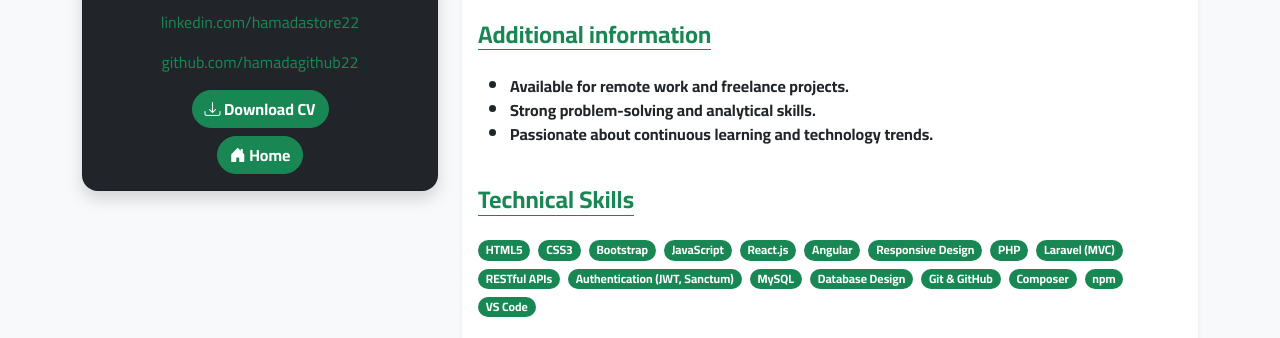
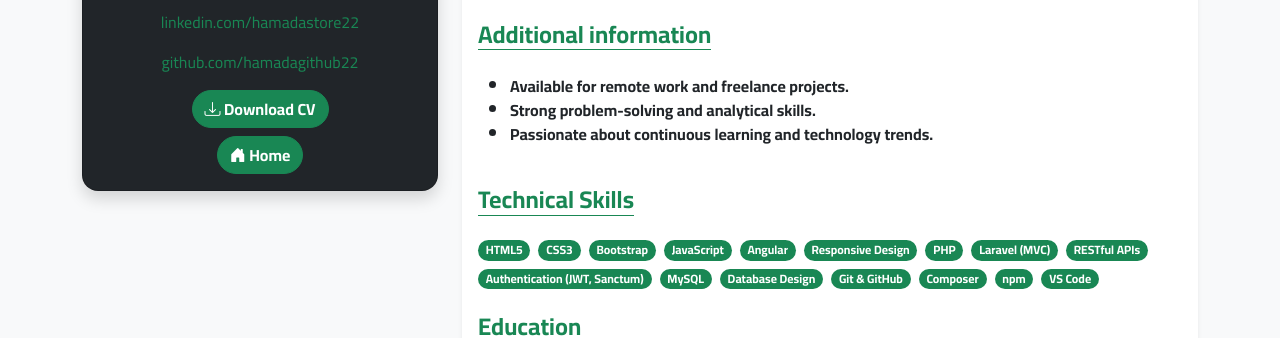
Before and after one commit to hamadagithub22/taglinex, a plain HTML site: page cv.html in a window 1280 px wide. Shown: the part 399-737 px from the top of the page. Drawn offline with nearby package versions, Linux system fonts and the light colour scheme.

Commit message:
Update cv.html

```diff
--- a/cv.html
+++ b/cv.html
@@ -111,7 +111,7 @@
   <span class="badge bg-success rounded-pill">CSS3</span>
   <span class="badge bg-success rounded-pill">Bootstrap</span>
   <span class="badge bg-success rounded-pill">JavaScript</span>
-  <span class="badge bg-success rounded-pill">React.js</span>
+  <!-- <span class="badge bg-success rounded-pill">React.js</span> -->
   <span class="badge bg-success rounded-pill">Angular</span>
   <span class="badge bg-success rounded-pill">Responsive Design</span>
 
```
